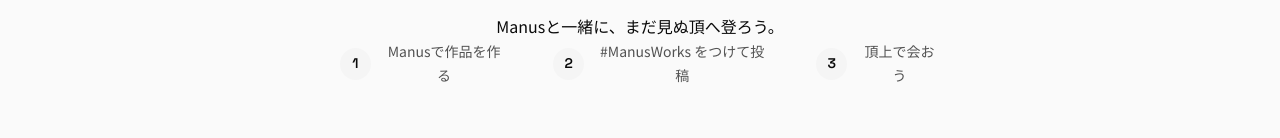
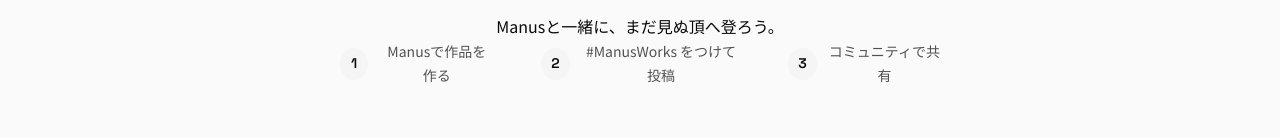
Before and after one commit to SakuraRinDev/manus-lp, a website: page index.html in a window 1280 px wide. Shown: the part 5843-5981 px from the top of the page. Drawn offline with Linux system fonts and the light colour scheme; no server answers.

Commit message:
Update index.html

```diff
--- a/index.html
+++ b/index.html
@@ -327,7 +327,7 @@
           </div>
           <div class="join-step">
             <span class="step-num">3</span>
-            <span class="step-text">頂上で会おう</span>
+            <span class="step-text">コミュニティで共有</span>
           </div>
         </div>
         <div class="join-hashtag">
```
